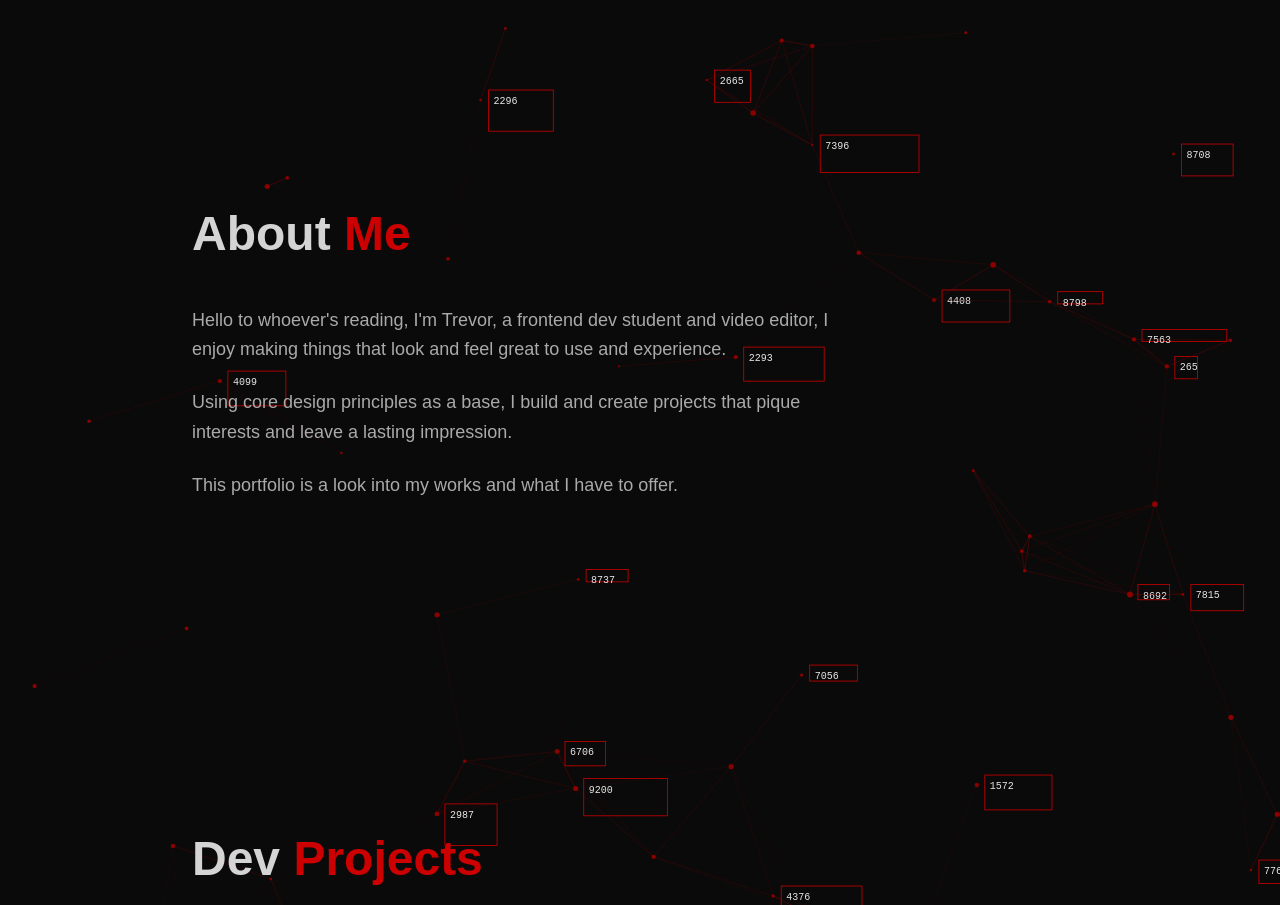
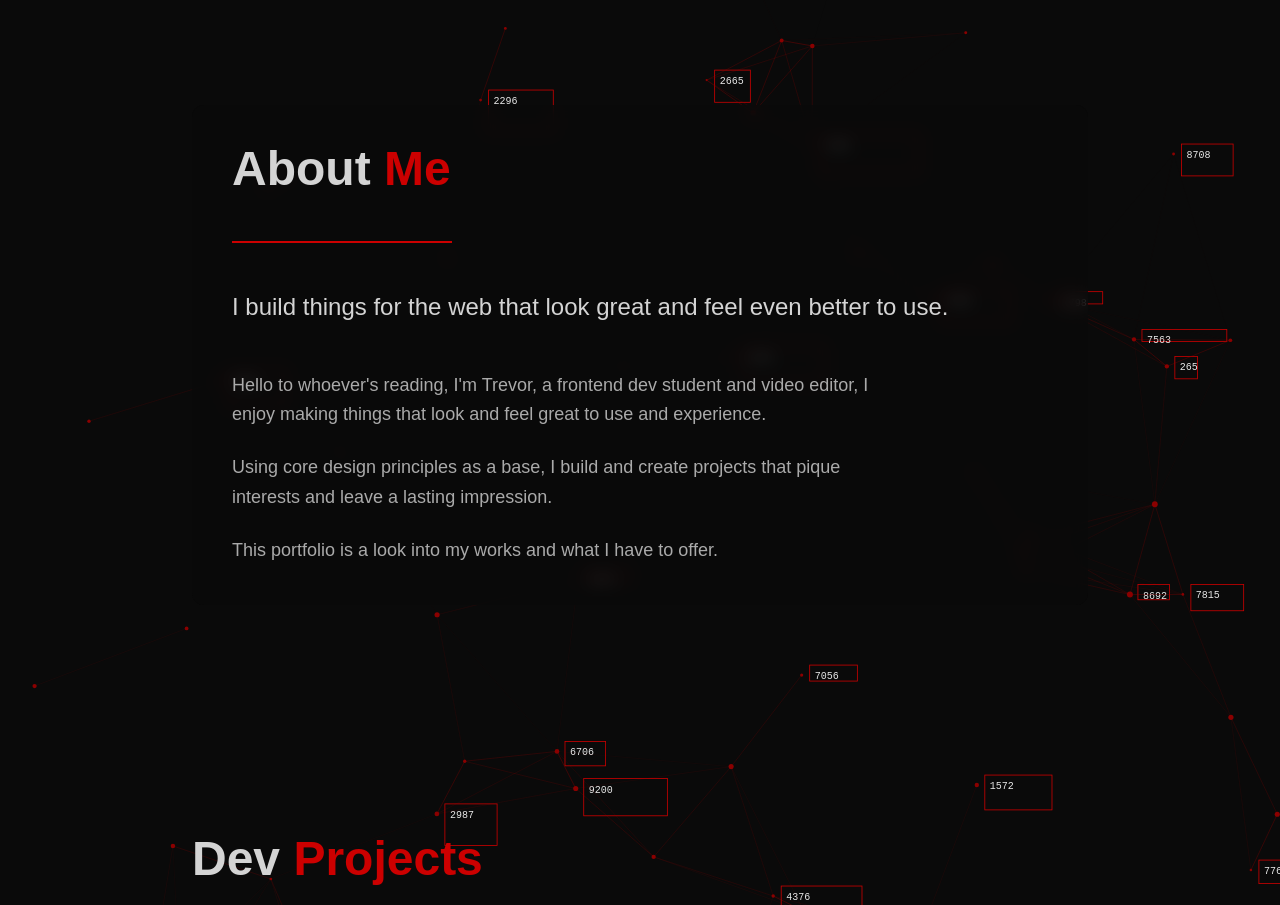
Before and after one commit to trevor-tanlines/PortfolioV1, a React (Vite) app: page / in a window 1280 px wide. Shown: the part 845-1750 px from the top of the page. Built offline with nearby package versions, Linux system fonts and the light colour scheme.

Commit message:
added some styling to the about section and added a frosted glass background so the text would be easier to read

```diff
--- a/src/components/About.jsx
+++ b/src/components/About.jsx
@@ -3,7 +3,12 @@ import { motion } from 'framer-motion';
 function About() {
   return (
     <section id="about" className="w-full min-h-screen flex items-center justify-center px-20 py-20">
-      <div className="max-w-4xl w-full flex flex-col gap-12">
+      <div className="max-w-4xl w-full flex flex-col gap-12" style={{
+          background: 'rgba(10, 10, 10, 0.75)',
+          padding: '40px',
+          borderRadius: '12px',
+          backdropFilter: 'blur(8px)',
+      }}>
 
                 <motion.h2
                     className="text-5xl font-bold"
@@ -14,6 +19,24 @@ function About() {
                 >
                 About <span style={{ color: '#cc0000' }}>Me</span>
                 </motion.h2>
+
+                <motion.div
+                  style={{ width: '220px', height: '2px', backgroundColor:'#cc0000' }}
+                  initial={{ opacity: 0, width: '0px' }}
+                  whileInView={{ opacity: 1, width: '220px' }}
+                  transition={{ duration: 0.6, delay: 0.1 }}
+                  viewport={{ once: true }}
+                />
+
+                <motion.p
+                  className='text-2xl font-light text-[#d4d4d4]'
+                  initial={{ opacity: 0, y: 20 }}
+                  whileInView={{ opacity: 1, y: 0 }}
+                  transition={{ duration: 0.6, delay: 0.1 }}
+                  viewport={{ once: true }}
+                >
+                  I build things for the web that look great and feel even better to use.
+                </motion.p>
 
         <div className="flex flex-col gap-6 max-w-2xl">
           {[
```
